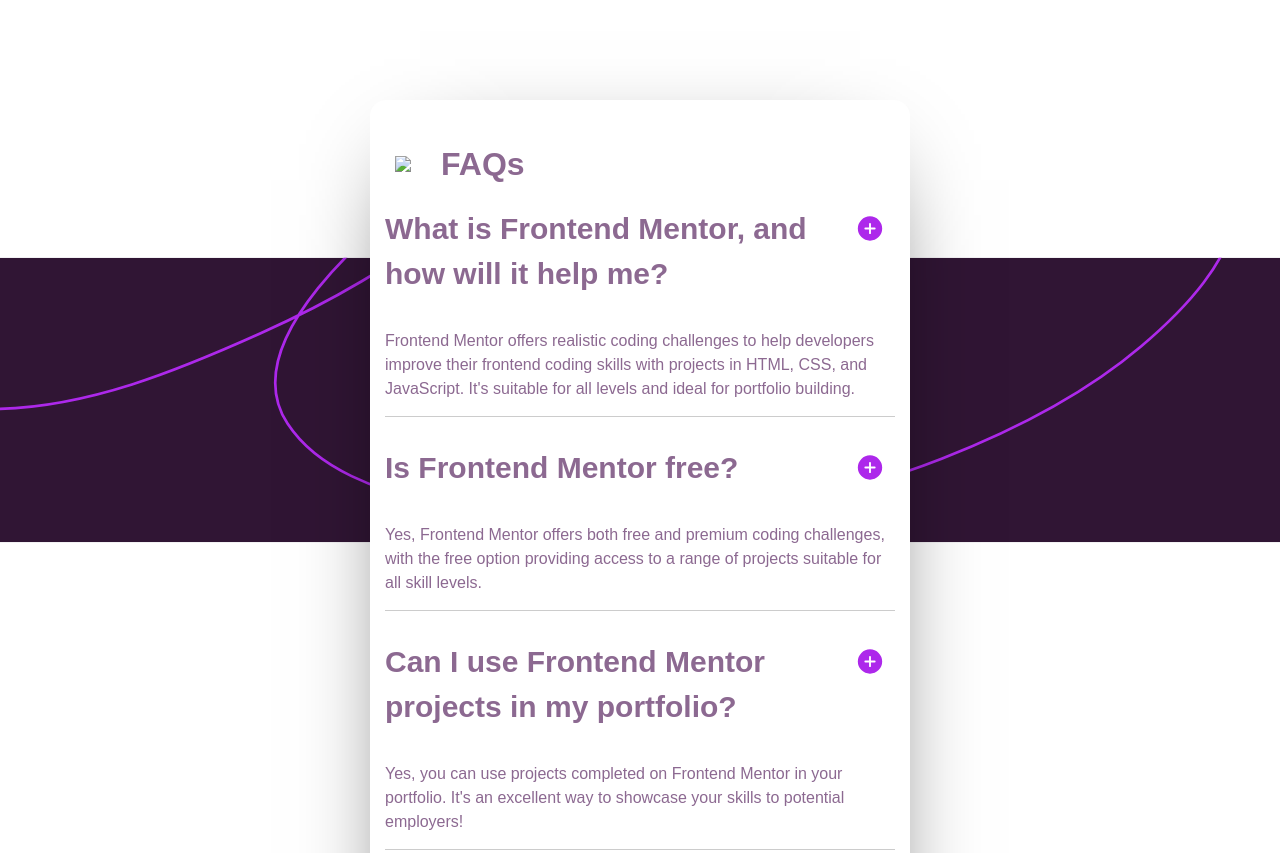
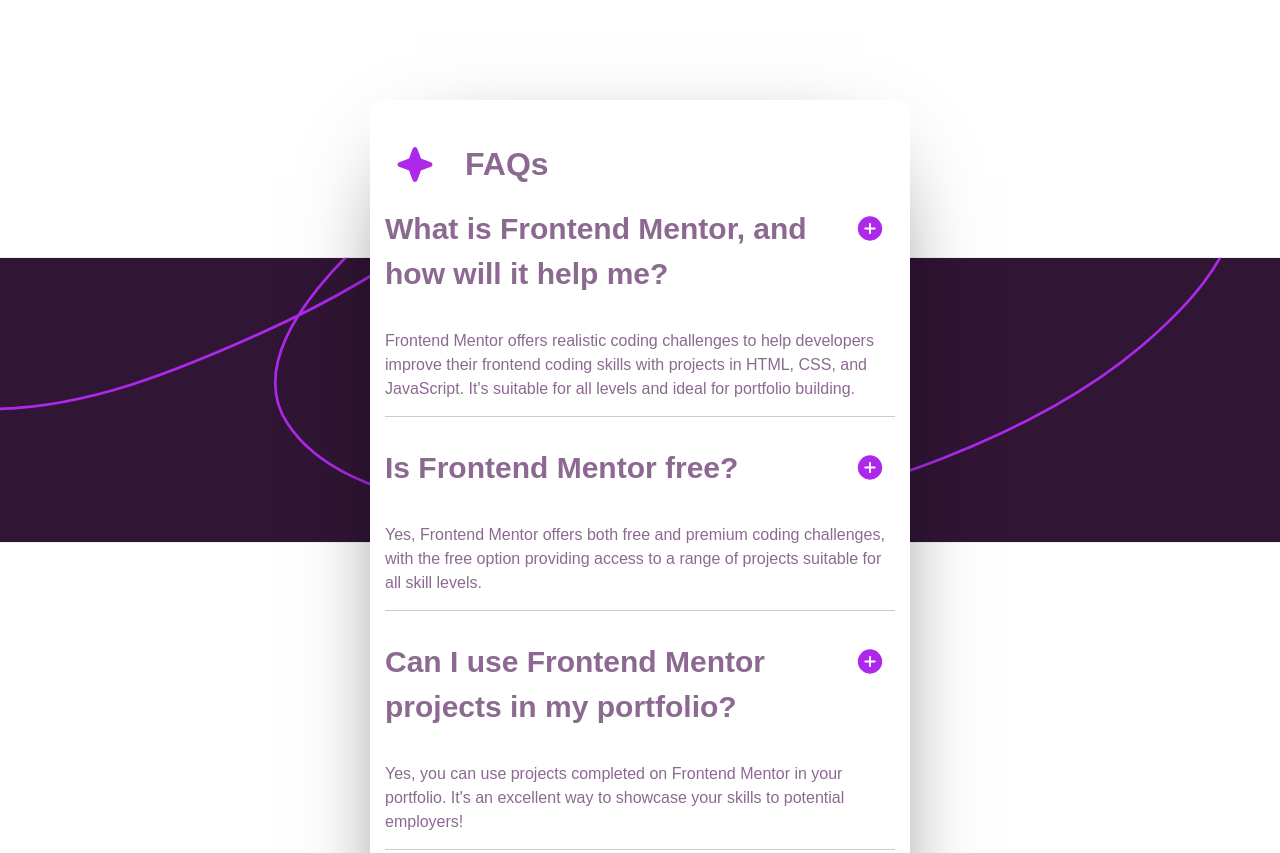
Before and after one commit to mourine3/faq., a plain HTML site: page index.html in a window 1280 px wide. Shown: the top 853 px of the page. Drawn offline with Linux system fonts and the light colour scheme; files whose address does not match are found by name.

Commit message:
Update index.html

```diff
--- a/index.html
+++ b/index.html
@@ -4,7 +4,7 @@
   <meta charset="UTF-8">
   <meta name="viewport" content="width=device-width, initial-scale=1.0"> <!-- displays site properly based on user's device -->
 
-  <link rel="icon" type="image/png" sizes="32x32" href="./images/favicon-32x32.png">
+  <link rel="icon" type="image/png" sizes="32x32" href="./favicon-32x32.png">
   <link rel="stylesheet" href="index.css">
 
   <title>Frontend Mentor | FAQ accordion</title>
@@ -16,7 +16,7 @@
 
 <div class="faq-accordion">
 <div class="faq-heading">
-  <img src="./images/icon-star.svg"><h1>FAQs</h1>
+  <img src="./icon-star.svg"><h1>FAQs</h1>
 </div>
 
 
```
